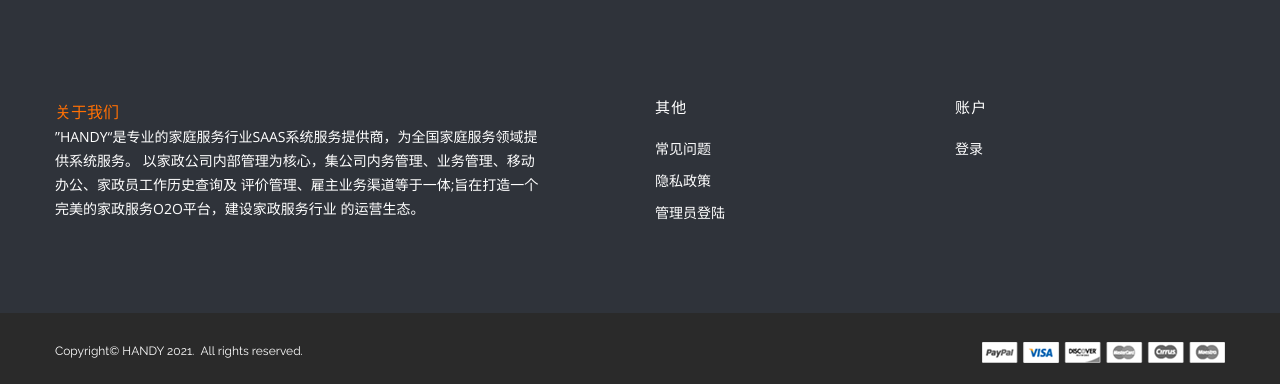
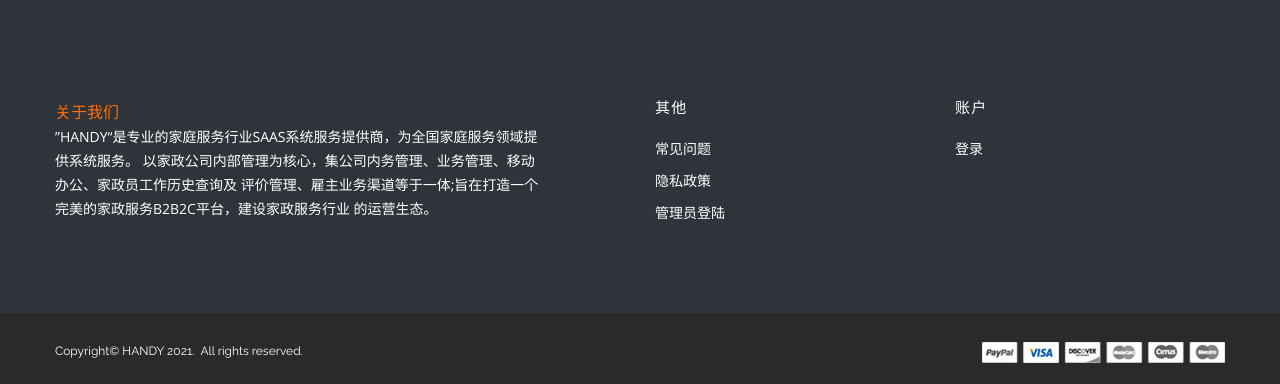
Before and after one commit to PythonWebTeam/MainProject, a Django app: template HomeServiceMall/templates/shop.html in a window 1280 px wide. Shown: the part 639-1023 px from the top of the page. Run offline with Django 3.2, Linux system fonts and the light colour scheme; the template is opened without the code that fills it, so the values that code supplies are empty; some libraries are stand-ins or nearby versions.

Commit message:
Update shop.html

```diff
--- a/HomeServiceMall/templates/shop.html
+++ b/HomeServiceMall/templates/shop.html
@@ -337,7 +337,7 @@
                                 <li class="li"><a class="single-link" href="../other/about/">关于我们</a></li>
                             </form>
                             <p class="about-text" style="width: 490px">”HANDY“是专业的家庭服务行业SAAS系统服务提供商，为全国家庭服务领域提供系统服务。
-                                以家政公司内部管理为核心，集公司内务管理、业务管理、移动办公、家政员工作历史查询及 评价管理、雇主业务渠道等于一体;旨在打造一个完美的家政服务O2O平台，建设家政服务行业
+                                以家政公司内部管理为核心，集公司内务管理、业务管理、移动办公、家政员工作历史查询及 评价管理、雇主业务渠道等于一体;旨在打造一个完美的家政服务B2B2C平台，建设家政服务行业
                                 的运营生态。</p>
 
                         </div>
```
